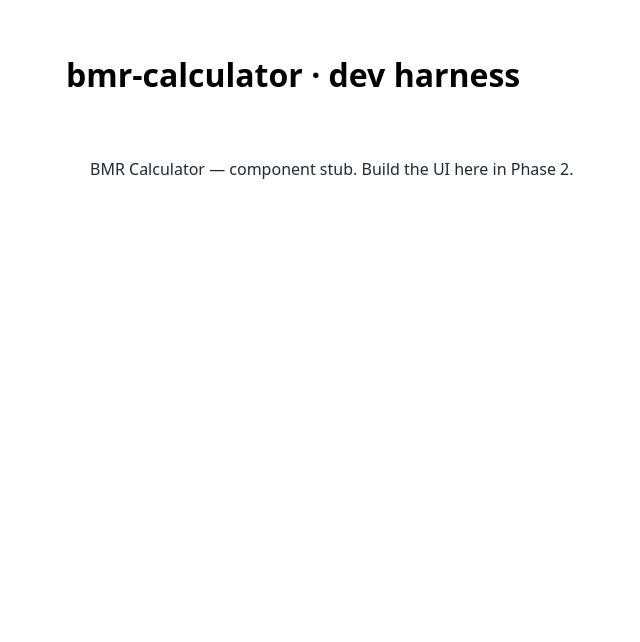
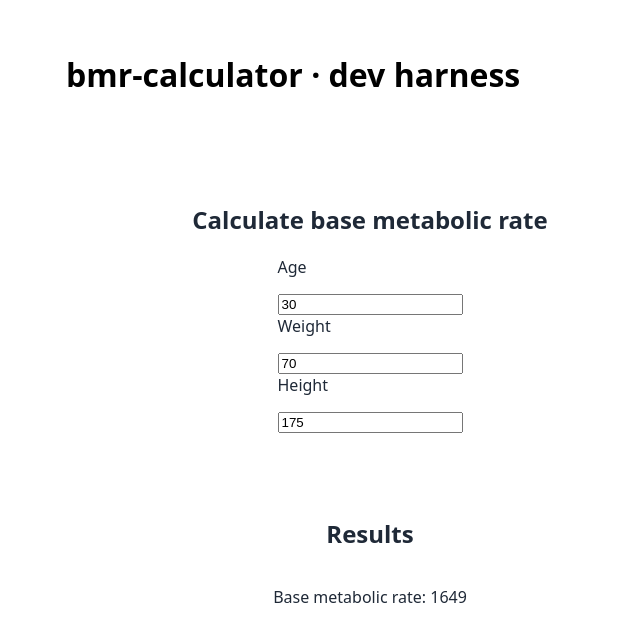
Before and after one commit to Sonmess/bmr-calculator, a Vue app in the folder packages/bmr-calculator/: page / in a window 1280 px wide. Shown: the top 642 px of the page, without its empty margins (270-910 px from the left). Built offline with nearby package versions, Linux system fonts and the light colour scheme.

Commit message:
~ fixes of css variables and base number input

```diff
--- a/packages/bmr-calculator/src/components/BmrCalculator.vue
+++ b/packages/bmr-calculator/src/components/BmrCalculator.vue
@@ -7,22 +7,105 @@
 //
 // Keep it SSR-safe for Nuxt: no window/document access here or at module top
 // level — only inside onMounted or event handlers.
+import { calculateBmr } from '../core/formulas';
+import type { Formula, BmrInput } from '../core/types';
+import { ref, computed, reactive } from 'vue';
+import BaseCard from './base/BaseCard.vue';
+import BaseNumberInput from './base/BaseNumberInput.vue';
+
+const baseCardHeadline = 'Calculate base metabolic rate';
+const formula = ref<Formula>('mifflin');
+
+const input = reactive<BmrInput>({
+  weightKg: 70,
+  heightCm: 175,
+  age: 30,
+  sex: 'male',
+  bodyFatPct: 22,
+});
+
+const result = computed(() => {
+  if (!isValid.value) {
+    return null;
+  }
+
+  return Math.round(calculateBmr(formula.value, input));
+});
+
+const isValid = computed(() => {
+  // insert validation here
+  if (needsBodyFat.value) {
+    return false;
+  }
+  return true;
+});
+
+const needsBodyFat = computed(() => {
+  return formula.value === 'katch-mcardle';
+});
 </script>
 
 <template>
-  <div class="bmr-calculator">
-    <p>BMR Calculator — component stub. Build the UI here in Phase 2.</p>
-  </div>
+  <main class="bmr-calculator">
+    <section class="bmr-calculator__input">
+      <base-card>
+        <template #heading>
+          <h2>{{ baseCardHeadline }}</h2>
+        </template>
+
+        <template #body>
+          <form>
+            <base-number-input label="Age" name="age" v-model="input.age" />
+            <base-number-input
+              label="Weight"
+              name="weight"
+              v-model="input.weightKg"
+            />
+            <base-number-input
+              label="Height"
+              name="height"
+              v-model="input.heightCm"
+            />
+          </form>
+        </template>
+      </base-card>
+    </section>
+
+    <section class="bmr-calculator__result">
+      <base-card>
+        <template #heading>
+          <h2>Results</h2>
+        </template>
+
+        <template #body>
+          <p>Base metabolic rate: {{ result }}</p>
+        </template>
+      </base-card>
+    </section>
+  </main>
 </template>
 
 <style scoped>
 .bmr-calculator {
   /* Theme hooks: host apps override these CSS variables to restyle the widget.
      Always provide a fallback so the component looks right with zero config. */
-  color: var(--bmr-fg, #1f2937);
-  background: var(--bmr-bg, #ffffff);
-  font-family: var(--bmr-font, system-ui, sans-serif);
-  border-radius: var(--bmr-radius, 12px);
-  padding: var(--bmr-padding, 1.5rem);
+
+  --bmr-radius-big: 2rem;
+  --bmr-radius-small: 1rem;
+  --bmr-padding-big: 2rem;
+  --bmr-padding-small: 1rem;
+  --bmr-bg-color: #fff;
+  --bmr-color: #1f2937;
+  --bmr-ff: system-ui, 'Segoe UI', Roboto, sans-serif;
+  --bmr-flex-gap-big: 2rem;
+  --bmr-flex-gap-small: 1rem;
+  --bmr-border-color: white;
+
+  color: var(--bmr-color);
+  background: var(--bmr-bg-color);
+  font-family: var(--bmr-ff);
+  border-radius: var(--bmr-radius-big);
+  padding: var(--bmr-padding-big);
+  border: 1px solid var(--bmr-border-color);
 }
 </style>
--- /dev/null
+++ b/packages/bmr-calculator/src/components/base/BaseCard.vue
@@ -0,0 +1,26 @@
+<template>
+  <div class="base-card">
+    <div class="base-card__headline">
+      <slot name="heading" />
+    </div>
+    <div class="base-card__body">
+      <slot name="body" />
+    </div>
+    <div class="base-card__footer">
+      <slot name="footer" />
+    </div>
+  </div>
+</template>
+
+<script setup lang="ts"></script>
+
+<style scoped>
+.base-card {
+  display: flex;
+  flex-direction: column;
+  align-items: center;
+  gap: var(--brm-flex-gap);
+  border-radius: var(--bmr-radius-big);
+  padding: var(--bmr-padding-big);
+}
+</style>
--- /dev/null
+++ b/packages/bmr-calculator/src/components/base/BaseNumberInput.vue
@@ -0,0 +1,33 @@
+<template>
+  <div class="base-number-input">
+    <label class="base-number-input__label" :for="inputId">{{ label }}</label>
+    <input
+      class="base-number-input__field"
+      type="number"
+      :id="inputId"
+      :name="name"
+      v-model.number="modelValue"
+    />
+  </div>
+</template>
+
+<script setup lang="ts">
+import { computed } from 'vue';
+
+const props = defineProps({
+  label: String,
+  name: String,
+});
+
+const modelValue = defineModel<number>();
+
+const inputId = computed(() => 'input-group-' + props.name);
+</script>
+
+<style scoped>
+.base-number-input {
+  display: flex;
+  flex-direction: column;
+  gap: var(--bmr-flex-gap-small);
+}
+</style>
--- a/packages/bmr-calculator/src/style.css
+++ b/packages/bmr-calculator/src/style.css
@@ -11,4 +11,5 @@
 
 body {
   margin: 0;
+  padding: 0;
 }
```
